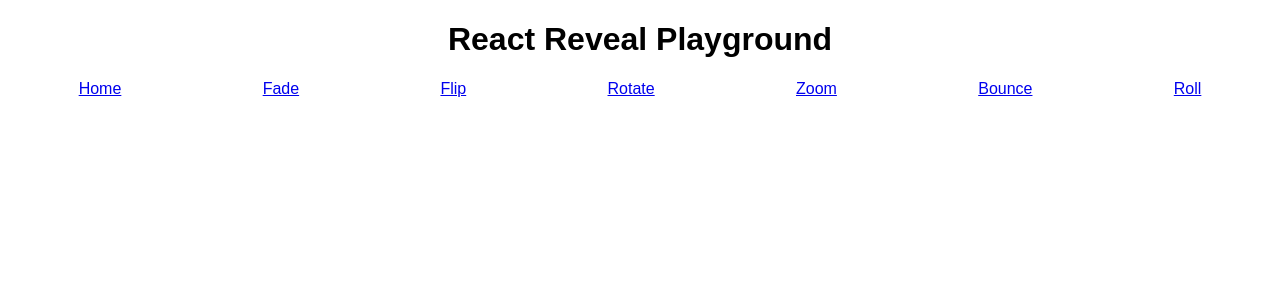
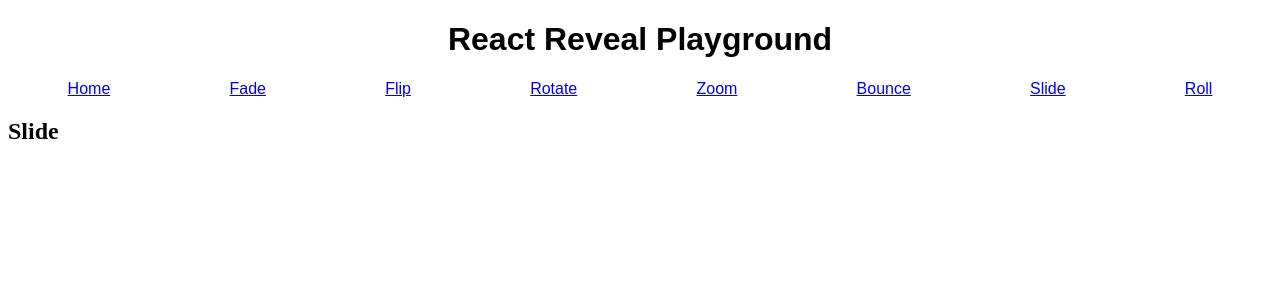
Before and after one commit to SimoNonnis/react-reveal-playground, a React (Create React App) app: page /slide in a window 1280 px wide. Shown: the top 300 px of the page. Built offline with nearby package versions, Linux system fonts and the light colour scheme.

Commit message:
Add Slide

```diff
--- a/src/App.js
+++ b/src/App.js
@@ -8,6 +8,7 @@ import {
   RotatePage,
   ZoomPage,
   BouncePage,
+  SlidePage,
   RollPage,
 } from './components';
 
@@ -39,6 +40,9 @@ export default function App() {
             <Link to="/bounce">Bounce</Link>
           </li>
           <li>
+            <Link to="/slide">Slide</Link>
+          </li>
+          <li>
             <Link to="/roll">Roll</Link>
           </li>
         </ul>
@@ -63,6 +67,9 @@ export default function App() {
         <Route path="/bounce">
           <BouncePage />
         </Route>
+        <Route path="/slide">
+          <SlidePage />
+        </Route>
         <Route path="/roll">
           <RollPage />
         </Route>
--- /dev/null
+++ b/src/components/Slide.jsx
@@ -0,0 +1,10 @@
+import React from 'react';
+import Slide from 'react-reveal/Slide';
+
+const SlidePage = () => (
+  <Slide left>
+    <h2>Slide</h2>
+  </Slide>
+);
+
+export default SlidePage;
--- a/src/components/index.js
+++ b/src/components/index.js
@@ -4,6 +4,7 @@ import FlipPage from './Flip';
 import RotatePage from './Rotate';
 import ZoomPage from './Zoom';
 import BouncePage from './Bounce';
+import SlidePage from './Slide';
 import RollPage from './Roll';
 
 export {
@@ -13,5 +14,6 @@ export {
   RotatePage,
   ZoomPage,
   BouncePage,
+  SlidePage,
   RollPage,
 };
```
